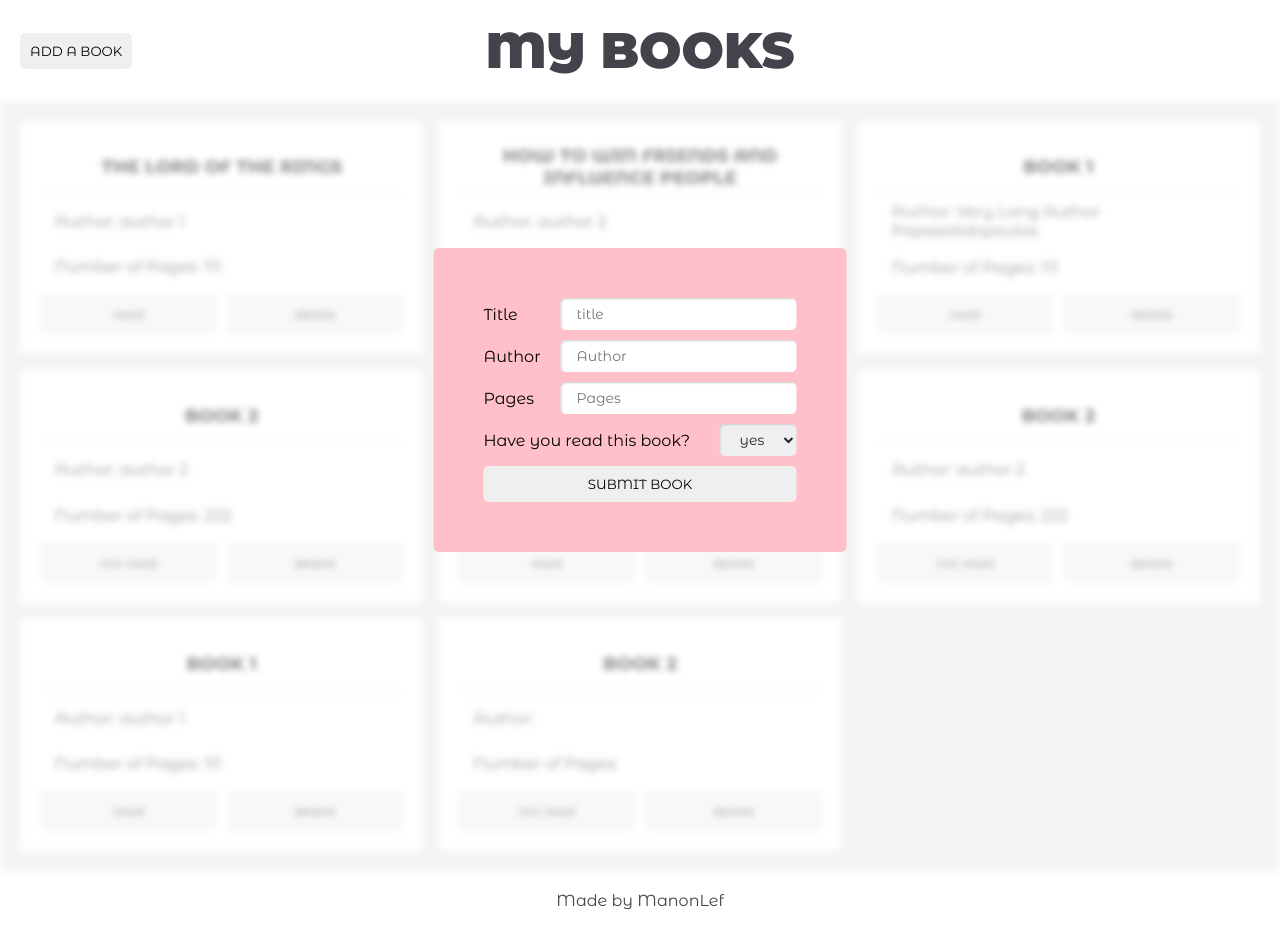
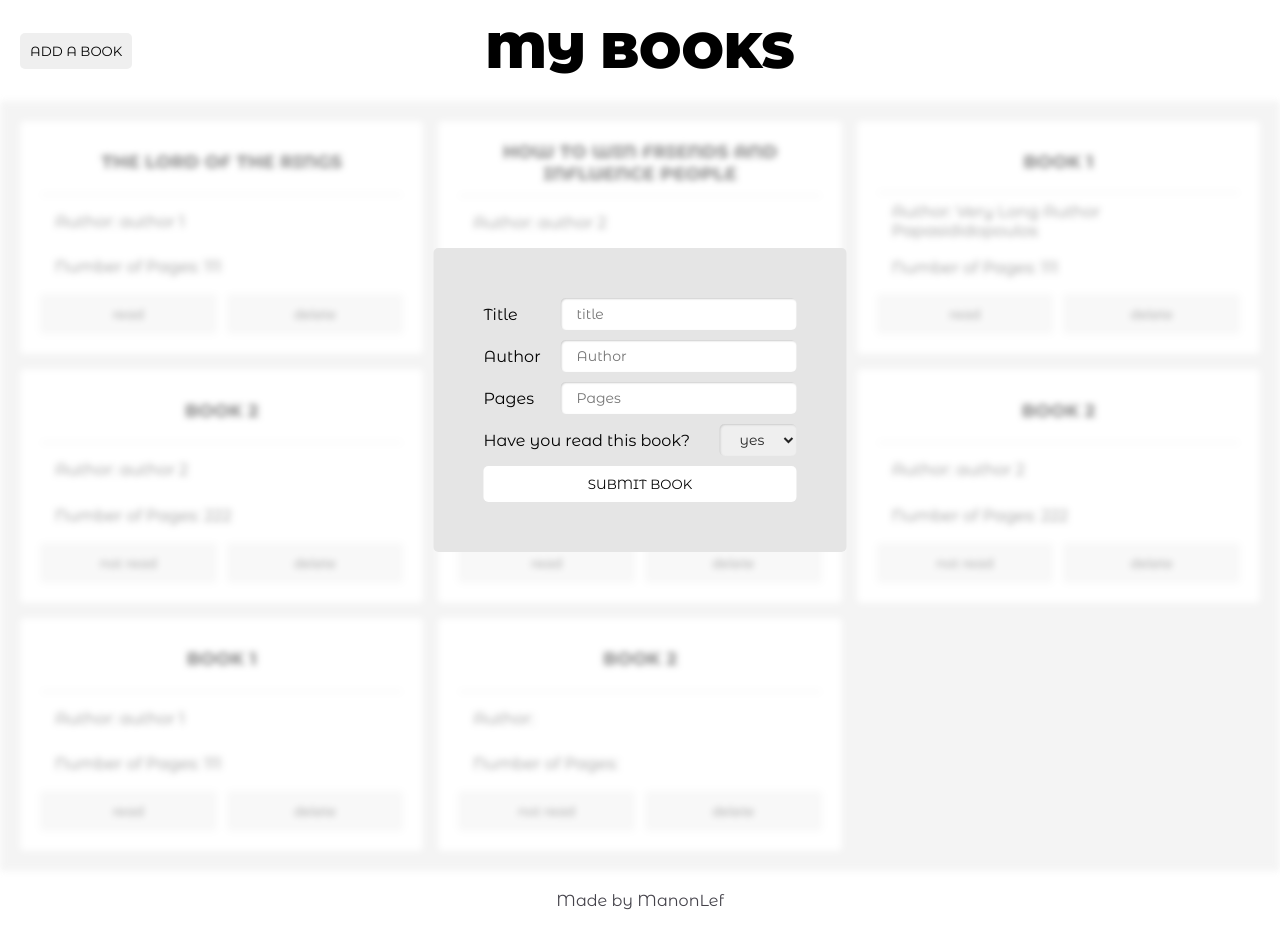
Before and after one commit to ManonLef/Library-Project, a website: page index.html in a window 1280 px wide. Both pictures are taken after a click on the button "ADD A BOOK". Drawn offline with Linux system fonts and the light colour scheme.

Commit message:
style form basic colors

```diff
--- a/style.css
+++ b/style.css
@@ -1,12 +1,11 @@
 * {
   margin: 0;
   padding: 0;
-  font-family: 'Montserrat Alternates', sans-serif;
+  font-family: "Montserrat Alternates", sans-serif;
 }
 
 body {
   width: 100%;
-
 }
 
 .grid-container {
@@ -24,7 +23,6 @@ button {
 
 .header {
   background-color: white;
-  color: #44424a;
   padding: 20px;
   display: flex;
   align-items: center;
@@ -63,10 +61,10 @@ header {
   padding: 20px;
 }
 
-.bookcard:hover {
+/* .bookcard:hover {   Nice when refactoring to open book to edit
   outline: 3px solid white;
   outline-offset: 2px;
-}
+} */
 
 .book-title,
 .book-author,
@@ -84,7 +82,7 @@ header {
   text-transform: uppercase;
   box-shadow: 0px 2px 2px -2px rgb(171, 171, 171);
   text-align: center;
-  padding: 0px;
+  padding: 0px 0px 10px 0px;
 }
 
 .bookcard > button {
@@ -94,7 +92,7 @@ header {
 
 /* form */
 .form-container {
-  background-color: pink;
+  background-color: rgb(229, 229, 229);
   border-radius: 5px;
   padding: 50px;
   position: absolute;
@@ -114,6 +112,10 @@ form {
   display: flex;
   flex-direction: column;
   gap: 10px;
+}
+
+#submit-book {
+  background-color: white;
 }
 
 input,
```
